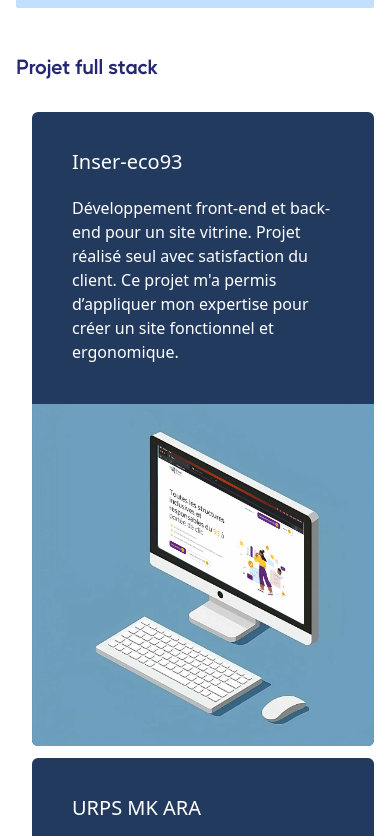
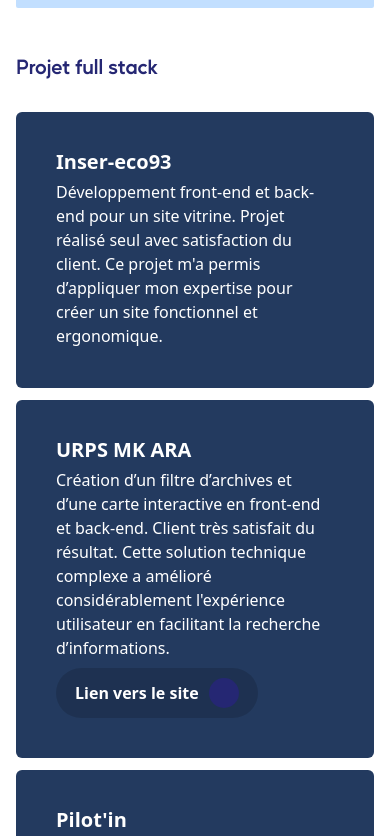
Before and after one commit to ThomasTew1579/ThomasTew1579.github.io, a Vue app: page /realisations in a window 390 px wide. Shown: the part 1068-1904 px from the top of the page. Built offline with nearby package versions, Linux system fonts and the light colour scheme; what @splidejs/vue-splide would draw is missing.

Commit message:
fix: correction responsive

```diff
--- a/src/components/DamierAbout.vue
+++ b/src/components/DamierAbout.vue
@@ -23,14 +23,14 @@
 
 
 <template>
-    <section class="damier-about text-white relative flex flex-col gap-10 first:pt-8 md:first:pt-16 last:pb-8 md:last:pb-16 max-md:px-4">
+    <section class="damier-about text-white max-md:py-10 relative flex flex-col gap-10 first:pt-8 md:first:pt-16 last:pb-8 md:last:pb-16 max-md:px-4">
         <div class="max-w-[1680px] mx-auto grid grid-cols-1 lg:grid-cols-2 max-md:gap-8 items-center">
             <div v-if="!order" :class="{'hidden md:flex ': hideMobileImage}" class="image image-left z-10 overflow-clip relative h-[300px] lg:h-[600px] fade-in">
                 <img class="image-scroll absolute object-cover inset-0 w-full h-full" :src="image" alt="">
             </div>
             <div class="text flex px-6 md-px-12 flex-col gap-4">
-                <h2 :class="{'title-left text-end': order,'title-right': !order }" class="title title-2 fade-in">{{ title }}</h2>
-                <p :class="{'text-end': order}" class="fade-in">
+                <h2 :class="{'title-left md:text-end': order,'title-right': !order }" class="title title-2 fade-in">{{ title }}</h2>
+                <p :class="{'md:text-end': order}" class="fade-in">
                     <slot></slot>
                 </p>
                 <ButtonSecondary v-if="hasBtn && btn" :title="btn.title" icon="arrow-right" :link="btn.url" />
--- a/src/components/DropdownYoutube.vue
+++ b/src/components/DropdownYoutube.vue
@@ -32,20 +32,20 @@
 
 
 <template>
-    <section class="dropdown-youtube h-[750px] opacity-0 py-4 bg-black/75">
-        <div class="dropdown container px-4 mx-auto max-w-[1680px] flex flex-row justify-between gap-4 h-full  text-white">
-            <a v-for="(item, index) in items" :key="index" :href="item.link" target="_blank" class="video rounded-md duration-500 h-full overflow-clip w-24 grow-0 relative">
+    <section class="dropdown-youtube md:h-[750px] py-4 bg-black/75 max-md:my-10">
+        <div class="dropdown container px-4 mx-auto max-w-[1680px] flex flex-col md:flex-row justify-between gap-4 h-full  text-white">
+            <a v-for="(item, index) in items" :key="index" :href="item.link" target="_blank" class="video rounded-md duration-500 h-[230px] md:h-full overflow-clip md:w-24 md:grow-0 relative">
                 <img class="vignette image-scroll pointer-events-none absolute object-cover inset-0 z-0 w-full h-full" :src="item.image" alt="video-youtube" />
                 <div class="overlay-video absolute left-0 pointer-events-none z-[1] bottom-0 h-1/2 w-full"></div>
                 <div class="title absolute z-10 open flex flex-col gap-4 bottom-8 left-8">
                     <strong class="video-title duration-700 title-5 ">
                         {{ item.title }}
                     </strong>
-                    <span class="subtitle duration-700 text-3xl ml-4">
+                    <span class="subtitle duration-700 text-3xl ml-4 ">
                         {{ item.subtitle }}
                     </span>
                 </div>
-                <div class="title-close absolute bottom-0 left-0">
+                <div class="title-close absolute bottom-0 left-0 max-md:hidden">
                     <span class="video-title origin-top-left pt-6 duration-700 close text-4xl absolute whitespace-nowrap -rotate-90 bottom-0 left-0 z-10 close">
                         {{ item.title }}
                     </span>
@@ -58,6 +58,8 @@
 
 <style scoped>
  .dropdown-youtube {
+    @media (min-width:768px) {
+        opacity: 0;
         &[data-init="true"] {
             @apply opacity-100;
             .video {
@@ -100,6 +102,7 @@
                 }
             }
         }
+    }
     .overlay-video {
         background: linear-gradient(180deg, rgba(255,255,255,0) 50%, rgba(0,0,0,1) 100%);
     }
--- a/src/components/GalleryScroll.vue
+++ b/src/components/GalleryScroll.vue
@@ -11,11 +11,11 @@
 
 
 <template>
-    <section class="gallery-scroll">
-        <div class="wrapper bg-black max-h-[600px] overflow-clip">
-            <div class="gallery grid grid-cols-4 gap-2">
-                <div v-for="(image, index) in images" :key="index"  class="card h-80 ">
-                    <img class="w-full h-full object-cover rounded-md" :src="image" alt="">
+    <section class="gallery-scroll max-md:py-10">
+        <div class="wrapper bg-black md:max-h-[600px] overflow-clip">
+            <div class="gallery grid grid-cols-3 md:grid-cols-4 gap-2">
+                <div v-for="(image, index) in images" :key="index"  class="card h-40 md:h-80 ">
+                    <img class="w-full h-full object-cover max-md:aspect-square md:rounded-md" :src="image" alt="">
                 </div>
             </div>
         </div>
@@ -24,6 +24,7 @@
 
 
 <style>
+    @media (min-width:768px) {
         .gallery-scroll {
             view-timeline-name: --gallery-scroll-fade-in;
 
@@ -54,6 +55,7 @@
 
             }
 
+        }
     }
 
     @keyframes cards-up {
--- a/src/components/WrapperRealisationsType.vue
+++ b/src/components/WrapperRealisationsType.vue
@@ -35,23 +35,23 @@
 <template>
     <div v-for="(realisation, index) in realisations" :key="index" :class="realisation.type" class="realisation-type">
 
-        <div v-if="realisation.type == 'full-stack' ||realisation.type == 'front-end'" :id="realisation.type" class="realisation flex flex-col gap-3">
+        <div v-if="realisation.type == 'full-stack' || realisation.type == 'front-end'" :id="realisation.type" class="realisation flex flex-col gap-3">
             <h2 class="title-5 title-type mb-6 fade-in">
                 {{ realisation.typeName }}
             </h2>
             <div class="content-realisation flex flex-col gap-3">
-                <div v-for="(content, index) in realisation.content" :key="index + content.name" class="realisation-full-stack container xl:max-w-[1400px] text-white fade-in gap-2 pl-4 lg:pl-8">
+                <div v-for="(content, index) in realisation.content" :key="index + content.name" class="realisation-full-stack container xl:max-w-[1400px] text-white fade-in gap-2 lg:pl-8">
                     <div class="grid grid-cols-1 md:grid-cols-2 md:gap-4 bg-primary-600 rounded-md overflow-clip">
                         <div class="content-damier flex flex-col gap-2 h-full justify-center p-10">
-                            <h3 class="title-6">
+                            <h3 class="title-6 font-semibold">
                                 {{ content.name }}
                             </h3>
-                            <p class="desc mt-4">
+                            <p class="desc ">
                                 {{ content.text }}
                             </p>
-                            <ButtonTertiary v-if="content.url" :link="content.url" title="Lien vers le site" class="mt-4" />
+                            <ButtonTertiary v-if="content.url" target="_blank" :link="content.url" title="Lien vers le site" class="mt-auto" />
                         </div>
-                        <div class="pc-screen relative w-full">
+                        <div class="pc-screen relative w-full max-md:hidden">
                             <img class="pc relative w-full" src="/image/pc_2.webp" alt="">
                             <div class="screen reverse absolute top-[23.2%]  h-[30%] w-[42.6%] overflow-clip rounded-[2px]">
                                 <img class="site w-full scroll-screen " :src="content.media" alt="">
@@ -114,7 +114,7 @@
                             <p class="desc mt-4">
                                 {{ content.text }}
                             </p>
-                            <ButtonTertiary v-if="content.url" :link="content.url" title="Lien vers le site" class="mt-4" />
+                            <ButtonTertiary v-if="content.url" target="_blank" :link="content.url" title="Lien vers le site" class="mt-4" />
                         </div>
                         <div class="pc-screen relative w-full">
                             <img class="pc relative w-full" src="/image/pc_2.webp" alt="">
--- a/src/views/AboutView.vue
+++ b/src/views/AboutView.vue
@@ -72,7 +72,7 @@
 <template>
   <HeroImage title="Qui suis-je ?" image="/image/blue.webp" />
 
-  <div class="container mx-auto max-w-[1000px] flex flex-col gap-4 text-center">
+  <div class="container mx-auto max-w-[1000px] px-4 flex flex-col gap-4 text-center">
     <h2 class="title-3 fade-in">
       Thomas Pasquet
     </h2>
```
Lines whose indentation alone changed are shown as unchanged.
